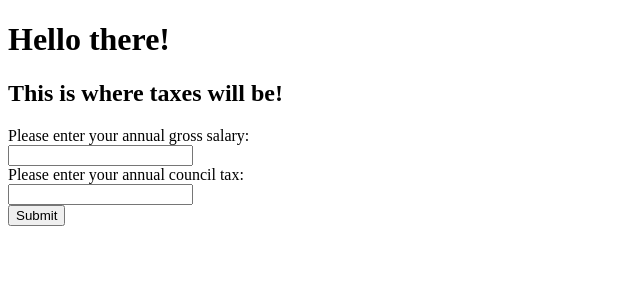
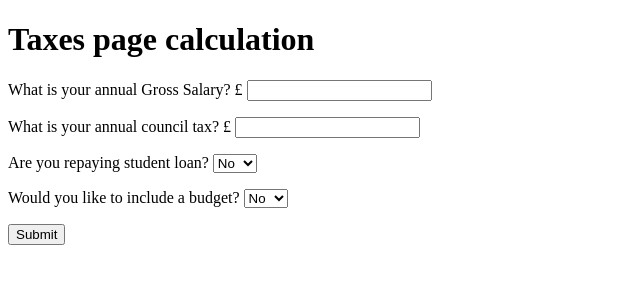
Before and after one commit to MehmetOmercik/taxes-budget, a Django app: page / in a window 1280 px wide. Shown: the top 300 px of the page, without its empty margins (0-640 px from the left). Run offline with Django 3.2, Linux system fonts and the light colour scheme.

Commit message:
Forms and basic error checking created

```diff
--- /dev/null
+++ b/taxes/forms.py
@@ -0,0 +1,22 @@
+from django import forms
+
+CHOICES = [(False, "No"), (True, "Yes")]
+
+
+class TaxesForm(forms.Form):
+    def __init__(self, *args, **kwargs):
+        super().__init__(*args, **kwargs)
+        self.label_suffix = ""  # Removes : as label suffix
+
+    gross_salary = forms.CharField(
+        label="What is your annual Gross Salary? £", max_length=50
+    )
+    council_tax = forms.CharField(
+        label="What is your annual council tax? £", max_length=50
+    )
+    student_loan = forms.TypedChoiceField(
+        label="Are you repaying student loan?", choices=CHOICES
+    )
+    budget = forms.TypedChoiceField(
+        label="Would you like to include a budget?", choices=CHOICES
+    )
--- a/taxes/views.py
+++ b/taxes/views.py
@@ -1,5 +1,31 @@
 from django.shortcuts import render
+from django.contrib import messages
+import re
+
+from .forms import TaxesForm
+from .Tax_And_Budget_Classes import Taxes, Budget
 
 # Create your views here.
 def Home(request):
-    return render(request, "taxes.html")
+    context = {"TaxesForm": TaxesForm()}
+    if "taxes_form" in request.POST:
+        print(request.POST)
+
+        # Remove unneccesary characters
+        gross_salary = re.sub("[£$,:;_]", "", request.POST["gross_salary"])
+        council_tax = re.sub("[£$,:;_]", "", request.POST["council_tax"])
+
+        # Checking for anything other than int or float
+        try:
+            float(gross_salary) and float(council_tax)
+        except:
+            messages.error(
+                request,
+                "Incorrect input for either gross salary or council tax, please try again",
+            )
+            return render(request, "taxes.html", context)
+
+        gs = float(gross_salary)
+        ct = float(council_tax)
+
+    return render(request, "taxes.html", context)
--- a/templates/taxes.html
+++ b/templates/taxes.html
@@ -7,15 +7,20 @@
     <title>mems22 | Taxes calculation website</title>
   </head>
   <body>
-    <h1>Hello there!</h1>
-    <h2>This is where taxes will be!</h2>
-    <form>
-      <p style="margin: 0">Please enter your annual gross salary:</p>
-      <input type="text" /> <br />
+    <h1>Taxes page calculation</h1>
+    <form method="POST" action="" name="taxes_form">
+      {% csrf_token %} {{TaxesForm.as_p}}
 
-      <p style="margin: 0">Please enter your annual council tax:</p>
-      <input type="text" /> <br />
-      <input type="submit" />
+      <input type="submit" value="Submit" name="taxes_form" />
     </form>
+
+    {% if messages %}
+    <ul class="messages">
+        {% for message in messages %}
+            <li{% if message.tags %} class="{{ message.tags }}"{% endif %}>
+              {{ message }}</li>
+        {% endfor %}
+    </ul>
+   {% endif %}
   </body>
 </html>
```
